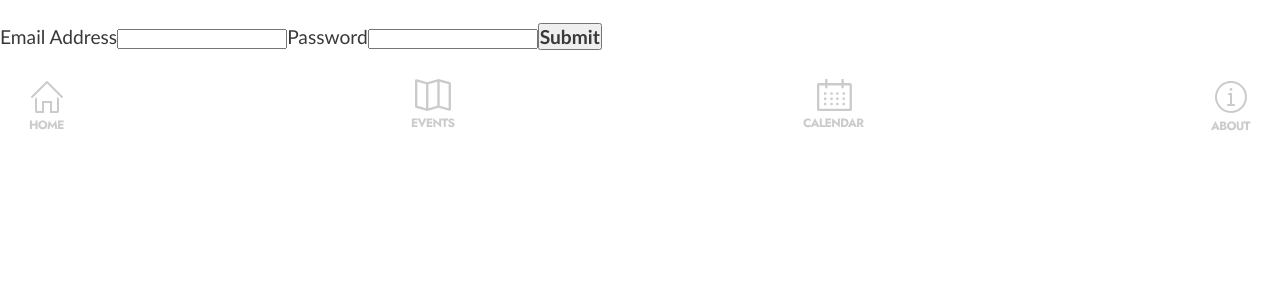
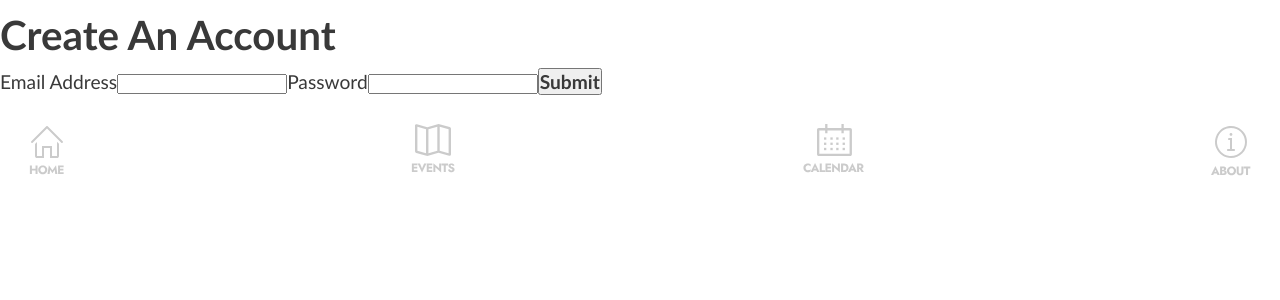
Before and after one commit to nology-tech/Union-Client-Project, a React (Vite) app: page /register in a window 1280 px wide. Shown: the top 300 px of the page. Built offline with nearby package versions, Linux system fonts and the light colour scheme.

Commit message:
changed props and states

```diff
--- a/src/App.tsx
+++ b/src/App.tsx
@@ -1,16 +1,17 @@
 import { Route, Routes } from "react-router-dom";
 import Home from "./pages/Home/Home";
 import "./styles/main.scss";
-
 import { useState } from "react";
 import Nav from "./components/Nav/Nav";
 import Login from "./pages/Login/Login";
 import Register from "./pages/Register/Register";
 
 const App = () => {
-  const [user, setUser] = useState({});
+  const [userId, setUserId] = useState<string>("");
   const [email, setEmail] = useState<string>("");
   const [password, setPassword] = useState<string>("");
+
+  console.log(userId);
 
   return (
     <>
@@ -18,9 +19,28 @@ const App = () => {
         <Route path="/home" element={<Home />} />
         <Route
           path="/login"
-          element={<Login setEmail={setEmail} setPassword={setPassword} />}
+          element={
+            <Login
+              email={email}
+              setEmail={setEmail}
+              password={password}
+              setPassword={setPassword}
+              setUserId={setUserId}
+            />
+          }
         />
-        <Route path="/register" element={<Register />} />
+        <Route
+          path="/register"
+          element={
+            <Register
+              email={email}
+              setEmail={setEmail}
+              password={password}
+              setPassword={setPassword}
+              setUserId={setUserId}
+            />
+          }
+        />
         <Route path="/events" element={""} />
         <Route path="/calendar" element={""} />
         <Route path="/about" element={""} />
--- a/src/components/Form/Form.tsx
+++ b/src/components/Form/Form.tsx
@@ -23,7 +23,7 @@ const Form = ({ handleLogin, setEmail, setPassword, label }: FormProps) => {
       <label htmlFor="email">Email Address</label>
       <input type="text" id="email" onChange={handleEmailInput} />
       <label htmlFor="password">Password</label>
-      <input type="text" id="password" onChange={handlePasswordInput} />
+      <input type="password" id="password" onChange={handlePasswordInput} />
       <button type="submit" onClick={handleLogin}>
         Submit
       </button>
--- a/src/pages/Login/Login.tsx
+++ b/src/pages/Login/Login.tsx
@@ -2,17 +2,27 @@ import "./Login.scss";
 import Form from "../../components/Form/Form";
 import { signInWithEmailAndPassword } from "firebase/auth";
 import { FirebaseError } from "firebase/app";
+import { auth } from "../../firebase";
 
 type LoginProps = {
+  email: string;
   setEmail: (email: string) => void;
+  password: string;
   setPassword: (password: string) => void;
+  setUserId: (userId: string) => void;
 };
 
-const Login = ({ setEmail, setPassword }: LoginProps) => {
+const Login = ({
+  email,
+  setEmail,
+  password,
+  setPassword,
+  setUserId,
+}: LoginProps) => {
   const handleLogin = async () => {
     try {
       const userData = await signInWithEmailAndPassword(auth, email, password);
-      setUser(userData.user);
+      setUserId(userData.user.uid);
     } catch (error: unknown) {
       if (error instanceof FirebaseError) {
         console.error(error.code);
--- a/src/pages/Register/Register.tsx
+++ b/src/pages/Register/Register.tsx
@@ -1,16 +1,24 @@
 import { createUserWithEmailAndPassword } from "firebase/auth";
 import Form from "../../components/Form/Form";
-
 import "./Register.scss";
 import { FirebaseError } from "firebase/app";
+import { auth } from "../../firebase";
 
 type RegisterProps = {
+  email: string;
   setEmail: (email: string) => void;
+  password: string;
   setPassword: (password: string) => void;
-  label: string;
+  setUserId: (userId: string) => void;
 };
 
-const Register = ({ setEmail, setPassword, label }: RegisterProps) => {
+const Register = ({
+  email,
+  setEmail,
+  password,
+  setPassword,
+  setUserId,
+}: RegisterProps) => {
   const handleRegister = async () => {
     try {
       const userData = await createUserWithEmailAndPassword(
@@ -18,7 +26,7 @@ const Register = ({ setEmail, setPassword, label }: RegisterProps) => {
         email,
         password
       );
-      setUser(userData.user);
+      setUserId(userData.user.uid);
     } catch (error: unknown) {
       if (error instanceof FirebaseError) {
         console.error(error.code);
@@ -32,7 +40,7 @@ const Register = ({ setEmail, setPassword, label }: RegisterProps) => {
         handleLogin={handleRegister}
         setEmail={setEmail}
         setPassword={setPassword}
-        label={label}
+        label="Create An Account"
       />
     </div>
   );
```
